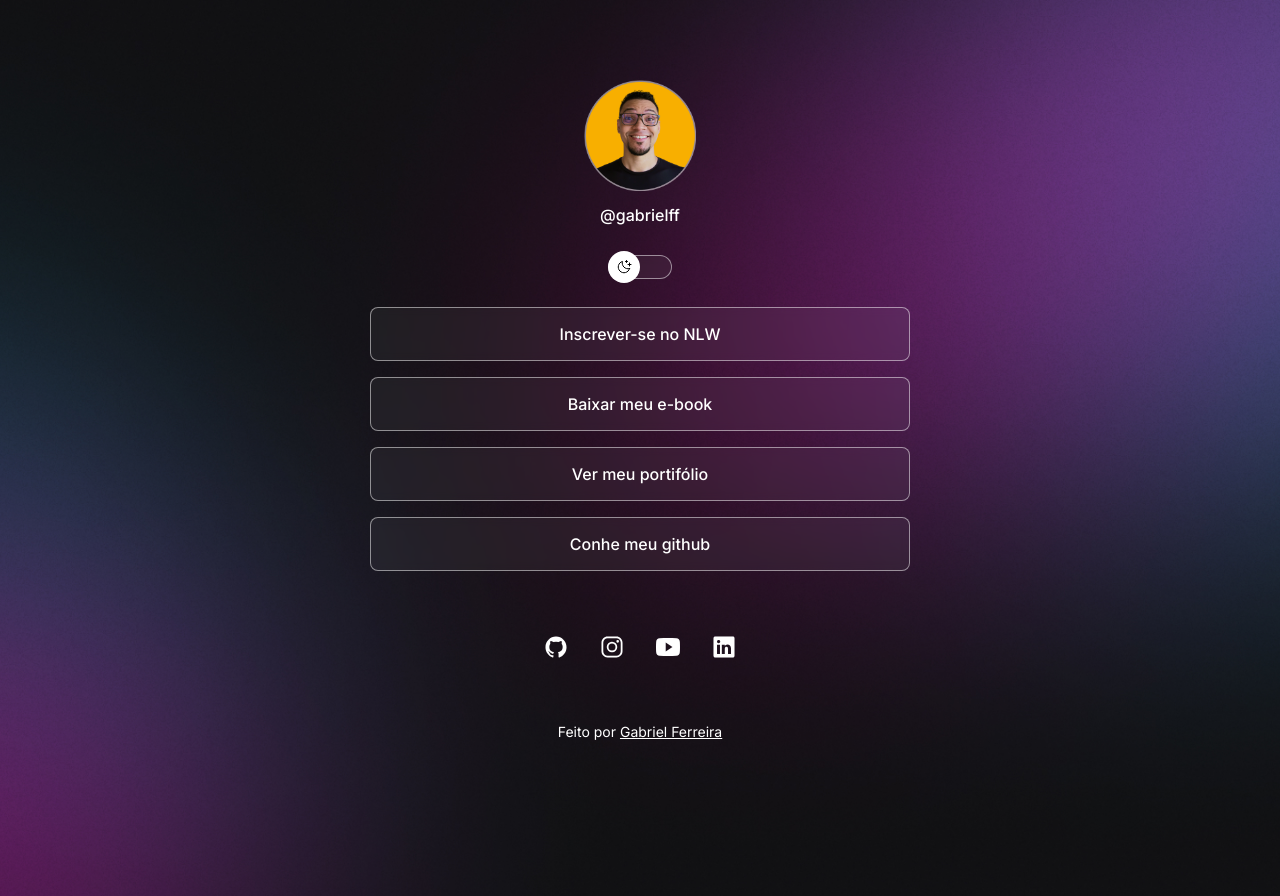
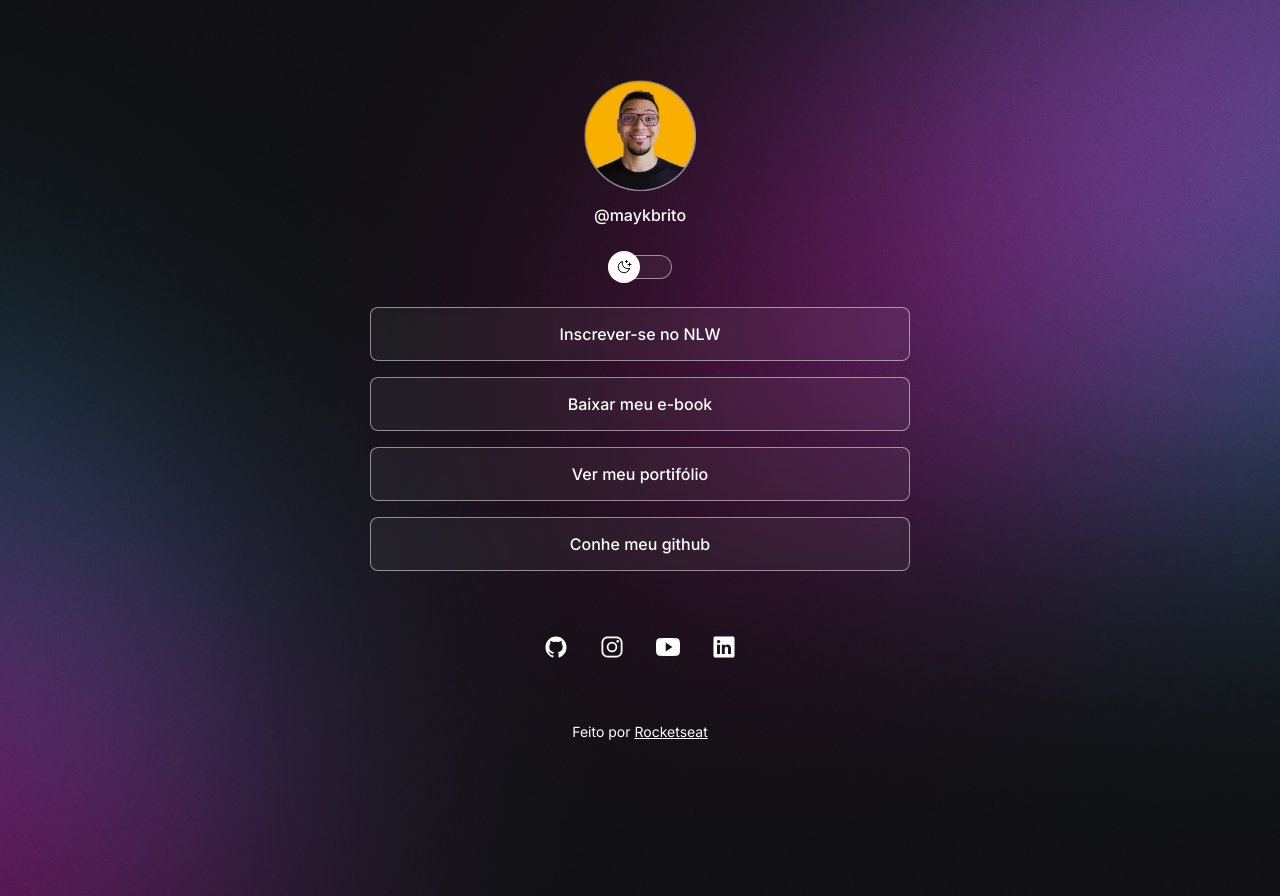
Before and after one commit to GDefalt/Projeto, a plain HTML site: page index.html in a window 1280 px wide. Drawn offline with nearby package versions, Linux system fonts and the light colour scheme.

Commit message:
projeto final

```diff
--- a/index.html
+++ b/index.html
@@ -16,7 +16,7 @@
     <div id="container">
       <div id="profile">
         <img src="./assets/avatar.png" alt="Foto do perfil do portifólio" />
-        <p>@gabrielff</p>
+        <p>@maykbrito</p>
       </div>
 
       <div id="switch" onclick="toggleMode()">
@@ -62,7 +62,7 @@
       <footer>
         Feito por
         <a href="https://www.linkedin.com/in/gabriel-ferreira-73053a28b/"
-          >Gabriel Ferreira</a
+          >Rocketseat</a
         >
       </footer>
     </div>
```
